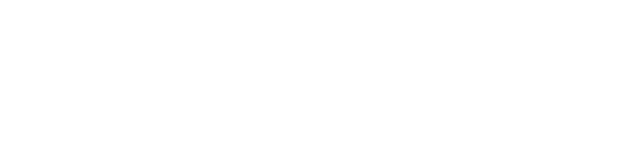
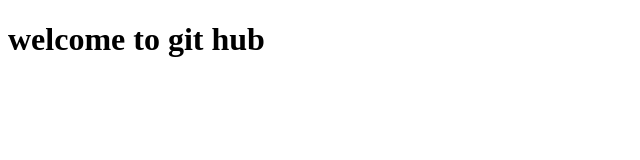
Before and after one commit to vikisengottaiyan/HTML-5, a plain HTML site: page index.html in a window 1280 px wide. Shown: the whole page, without its empty margins (0-640 px from the left). Drawn offline with Linux system fonts and the light colour scheme.

Commit message:
Adding First Tag

```diff
--- a/index.html
+++ b/index.html
@@ -3,5 +3,6 @@
   <head>
   </head>
   <body>
+    <h1> welcome to git hub
   </body>
   </html>
```
